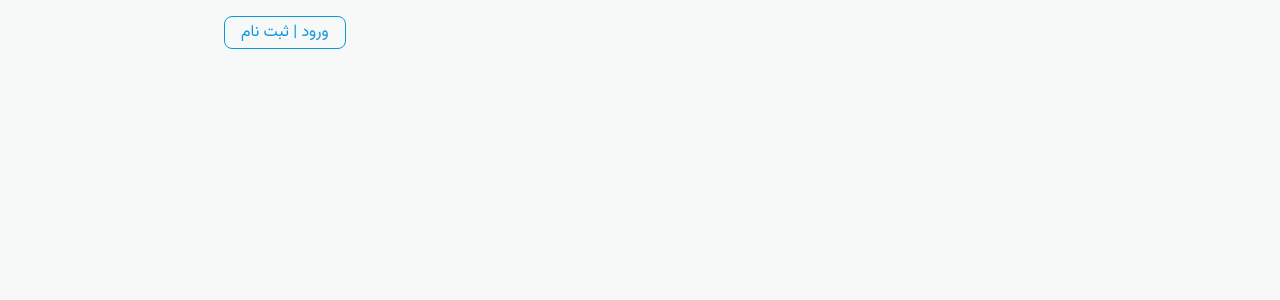
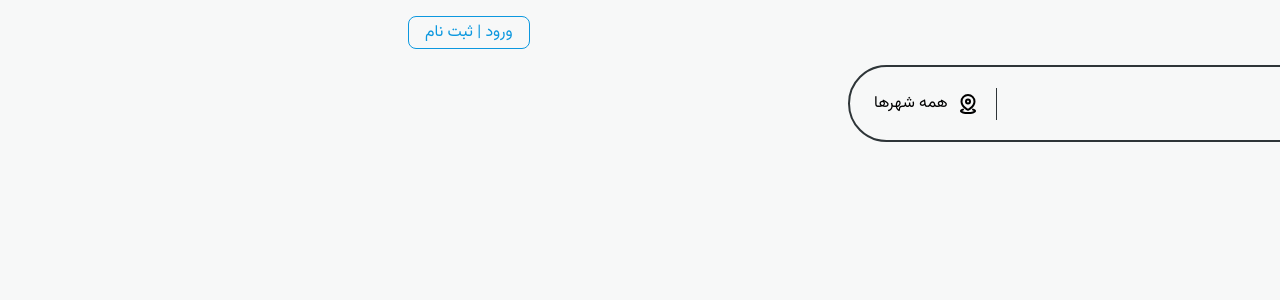
Before and after one commit to mowhammadali/my-doctor, a Next.js app: page / in a window 1280 px wide. Shown: the top 300 px of the page. Built offline with nearby package versions, Linux system fonts and the light colour scheme.

Commit message:
[implement] global search box

```diff
--- a/src/app/page.tsx
+++ b/src/app/page.tsx
@@ -1,9 +1,10 @@
 import { type ReactNode } from 'react';
+import GlobalSearchBox from '@/components/global-search-box/global-search-box.component';
 
 export default function Home(): ReactNode {
 	return (
 		<div>
-			<h1>برنامه دکتر من</h1>
+			<GlobalSearchBox />
 		</div>
 	);
 }
--- /dev/null
+++ b/src/components/global-search-box/global-search-box.component.tsx
@@ -0,0 +1,23 @@
+import { type ReactNode } from 'react';
+import MingcuteSearch3Line from '@/icons/MingcuteSearch3Line';
+import MingcuteLocation2Line from '@/icons/MingcuteLocation2Line';
+
+import styles from './global-search-box.module.css';
+
+export default function GlobalSearchBox(): ReactNode {
+	return (
+		<div className={styles['global-search-box']}>
+			<div className={styles.prefix}>
+				<MingcuteSearch3Line />
+			</div>
+			<input type="text" />
+			<div className={styles.divider}></div>
+			<div className={styles.suffix}>
+				<button>
+					<MingcuteLocation2Line />
+					همه شهرها
+				</button>
+			</div>
+		</div>
+	);
+}
--- /dev/null
+++ b/src/components/global-search-box/global-search-box.module.css
@@ -0,0 +1,77 @@
+.global-search-box {
+	display: flex;
+	align-items: center;
+	gap: 0.5rem;
+
+	inline-size: min(100%, 50rem);
+
+	padding: 1rem;
+
+	border: 2px solid var(--color-gray-20);
+	border-radius: 999rem;
+
+	.prefix {
+		display: grid;
+		align-items: center;
+
+		cursor: pointer;
+
+		> svg {
+			font-size: 1.5rem;
+		}
+	}
+
+	input {
+		flex-grow: 1;
+
+		padding-inline: 1rem;
+
+		border: none;
+
+		background-color: transparent;
+
+		&:focus {
+			outline: none;
+		}
+	}
+
+	.divider {
+		background-color: var(--color-gray-20);
+
+		block-size: 2rem;
+		inline-size: 1px;
+	}
+
+	.suffix {
+		button {
+			background-color: transparent;
+
+			display: flex;
+			align-items: center;
+			gap: 0.5rem;
+
+			border: none;
+			border-radius: var(--border-radius);
+
+			padding: 0.5rem;
+
+			cursor: pointer;
+
+			> svg {
+				font-size: 1.5rem;
+			}
+
+			&:hover {
+				background-color: var(--color-gray-90);
+			}
+		}
+	}
+
+	&:focus-within {
+		border-color: var(--color-primary);
+
+		.prefix {
+			color: var(--color-primary);
+		}
+	}
+}
--- /dev/null
+++ b/src/icons/MingcuteLocation2Line.tsx
@@ -0,0 +1,26 @@
+import React, { SVGProps } from 'react';
+
+export function MingcuteLocation2Line(
+	props: SVGProps<SVGSVGElement>
+): React.JSX.Element {
+	return (
+		<svg
+			xmlns="http://www.w3.org/2000/svg"
+			width="1em"
+			height="1em"
+			viewBox="0 0 24 24"
+			{...props}
+		>
+			{/* Icon from MingCute Icon by MingCute Design - https://github.com/Richard9394/MingCute/blob/main/LICENSE */}
+			<g fill="none" fillRule="evenodd">
+				<path d="m12.593 23.258l-.011.002l-.071.035l-.02.004l-.014-.004l-.071-.035q-.016-.005-.024.005l-.004.01l-.017.428l.005.02l.01.013l.104.074l.015.004l.012-.004l.104-.074l.012-.016l.004-.017l-.017-.427q-.004-.016-.017-.018m.265-.113l-.013.002l-.185.093l-.01.01l-.003.011l.018.43l.005.012l.008.007l.201.093q.019.005.029-.008l.004-.014l-.034-.614q-.005-.018-.02-.022m-.715.002a.02.02 0 0 0-.027.006l-.006.014l-.034.614q.001.018.017.024l.015-.002l.201-.093l.01-.008l.004-.011l.017-.43l-.003-.012l-.01-.01z" />
+				<path
+					fill="currentColor"
+					fillRule="nonzero"
+					d="M6.72 16.64a1 1 0 0 1 .56 1.92c-.5.146-.86.3-1.091.44c.238.143.614.303 1.136.452C8.48 19.782 10.133 20 12 20s3.52-.218 4.675-.548c.523-.149.898-.309 1.136-.452c-.23-.14-.59-.294-1.09-.44a1 1 0 0 1 .559-1.92c.668.195 1.28.445 1.75.766c.435.299.97.82.97 1.594c0 .783-.548 1.308-.99 1.607c-.478.322-1.103.573-1.786.768C15.846 21.77 14 22 12 22s-3.846-.23-5.224-.625c-.683-.195-1.308-.446-1.786-.768c-.442-.3-.99-.824-.99-1.607c0-.774.535-1.295.97-1.594c.47-.321 1.082-.571 1.75-.766M12 2a7.5 7.5 0 0 1 7.5 7.5c0 2.568-1.4 4.656-2.85 6.14a16.4 16.4 0 0 1-1.853 1.615c-.594.446-1.952 1.282-1.952 1.282a1.71 1.71 0 0 1-1.69 0a21 21 0 0 1-1.952-1.282A16 16 0 0 1 7.35 15.64C5.9 14.156 4.5 12.068 4.5 9.5A7.5 7.5 0 0 1 12 2m0 2a5.5 5.5 0 0 0-5.5 5.5c0 1.816.996 3.428 2.28 4.74c.966.988 2.03 1.74 2.767 2.202l.453.274l.453-.274c.736-.462 1.801-1.214 2.767-2.201c1.284-1.313 2.28-2.924 2.28-4.741A5.5 5.5 0 0 0 12 4m0 2.5a3 3 0 1 1 0 6a3 3 0 0 1 0-6m0 2a1 1 0 1 0 0 2a1 1 0 0 0 0-2"
+				/>
+			</g>
+		</svg>
+	);
+}
+export default MingcuteLocation2Line;
--- /dev/null
+++ b/src/icons/MingcuteSearch3Line.tsx
@@ -0,0 +1,25 @@
+import React, { SVGProps } from 'react';
+
+export function MingcuteSearch3Line(
+	props: SVGProps<SVGSVGElement>
+): React.JSX.Element {
+	return (
+		<svg
+			xmlns="http://www.w3.org/2000/svg"
+			width="1em"
+			height="1em"
+			viewBox="0 0 24 24"
+			{...props}
+		>
+			{/* Icon from MingCute Icon by MingCute Design - https://github.com/Richard9394/MingCute/blob/main/LICENSE */}
+			<g fill="none" fillRule="evenodd">
+				<path d="m12.593 23.258l-.011.002l-.071.035l-.02.004l-.014-.004l-.071-.035q-.016-.005-.024.005l-.004.01l-.017.428l.005.02l.01.013l.104.074l.015.004l.012-.004l.104-.074l.012-.016l.004-.017l-.017-.427q-.004-.016-.017-.018m.265-.113l-.013.002l-.185.093l-.01.01l-.003.011l.018.43l.005.012l.008.007l.201.093q.019.005.029-.008l.004-.014l-.034-.614q-.005-.018-.02-.022m-.715.002a.02.02 0 0 0-.027.006l-.006.014l-.034.614q.001.018.017.024l.015-.002l.201-.093l.01-.008l.004-.011l.017-.43l-.003-.012l-.01-.01z" />
+				<path
+					fill="currentColor"
+					d="M10.5 4a6.5 6.5 0 1 0 0 13a6.5 6.5 0 0 0 0-13M2 10.5a8.5 8.5 0 1 1 15.176 5.262l3.652 3.652a1 1 0 0 1-1.414 1.414l-3.652-3.652A8.5 8.5 0 0 1 2 10.5M9.5 7a1 1 0 0 1 1-1a4.5 4.5 0 0 1 4.5 4.5a1 1 0 1 1-2 0A2.5 2.5 0 0 0 10.5 8a1 1 0 0 1-1-1"
+				/>
+			</g>
+		</svg>
+	);
+}
+export default MingcuteSearch3Line;
```
